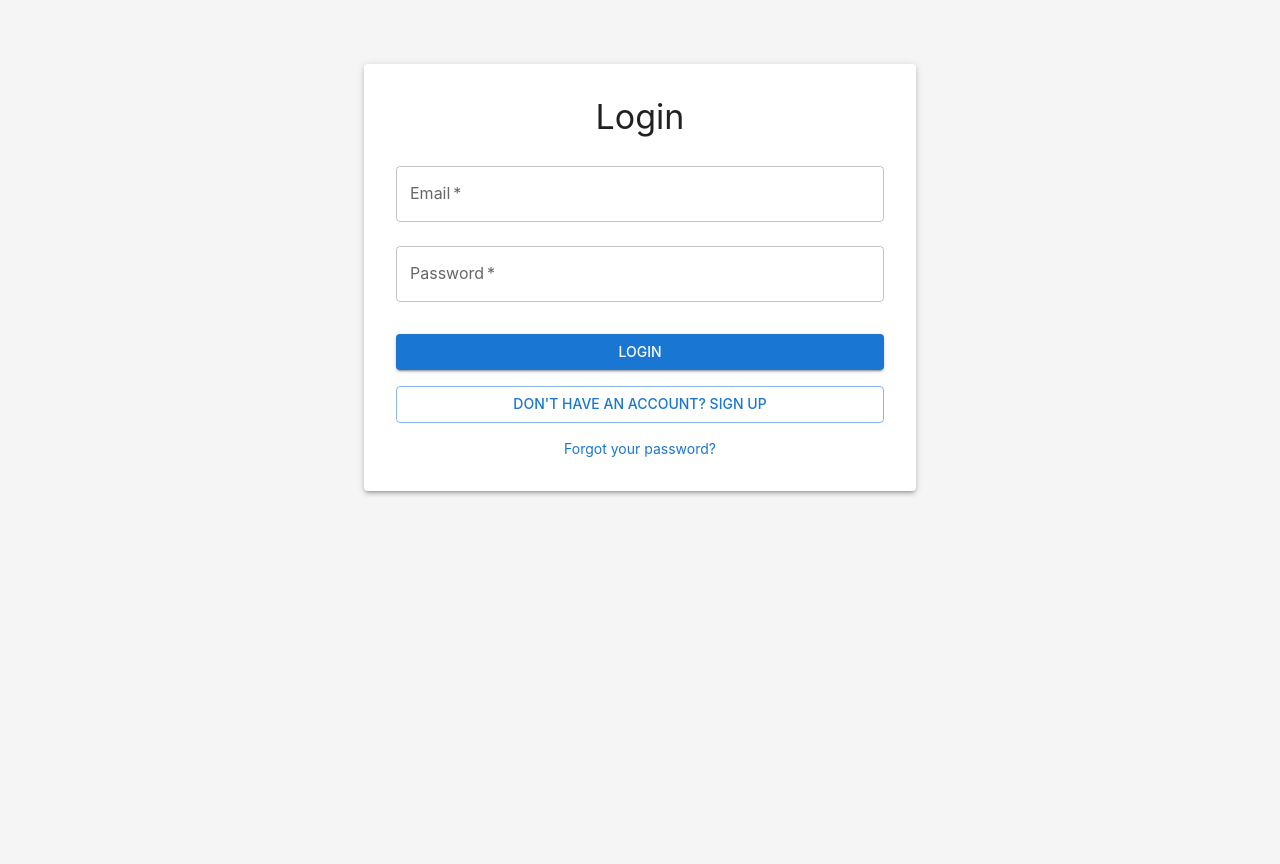
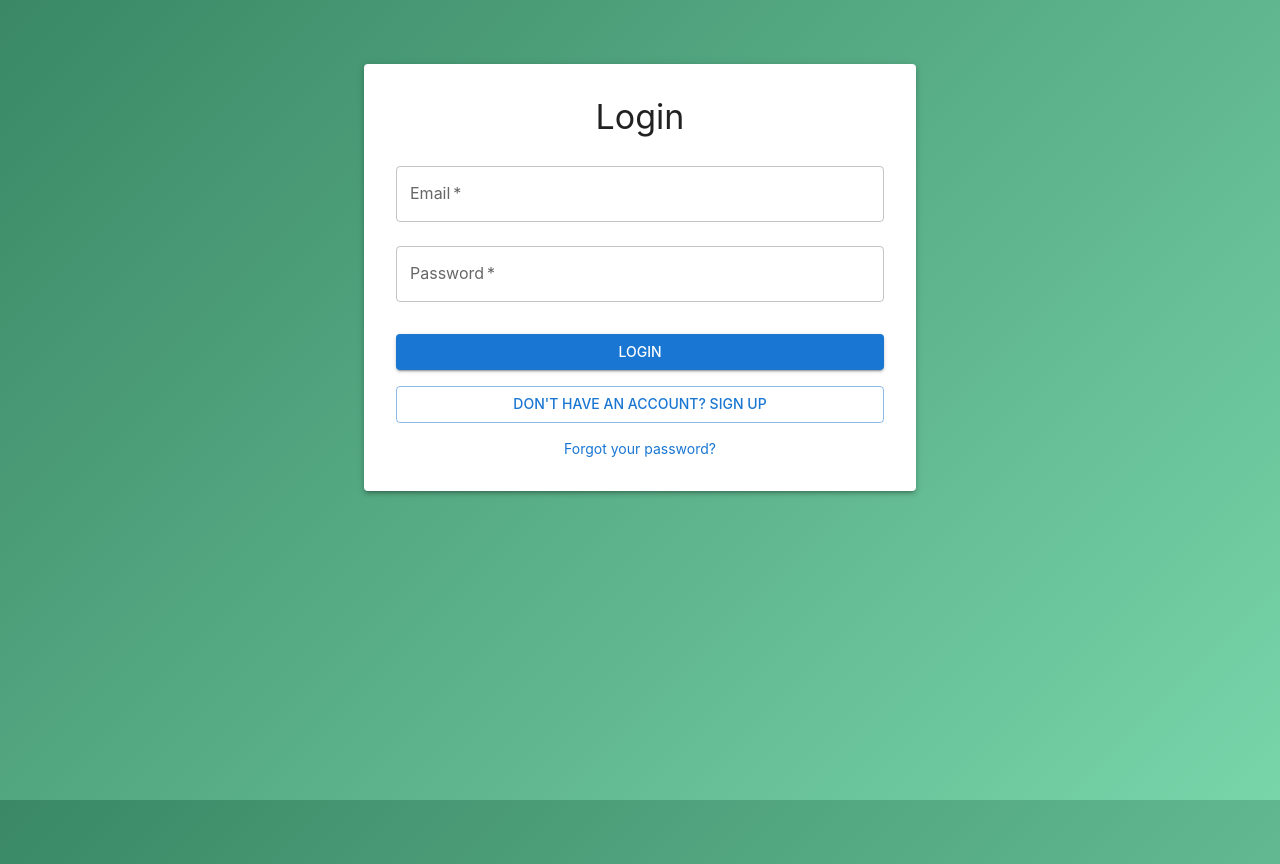
Before and after one commit to Rishav01-jpg/RingRingCrm, a React (Create React App) app in the folder frontend/: page /login in a window 1280 px wide. Before the commit the page ends 800 px from the top, so only its background shows below. Built offline with nearby package versions, Linux system fonts and the light colour scheme.

Commit message:
Update index.css

```diff
--- a/frontend/src/index.css
+++ b/frontend/src/index.css
@@ -1,13 +1,48 @@
 body {
   margin: 0;
   font-family: -apple-system, BlinkMacSystemFont, 'Segoe UI', 'Roboto', 'Oxygen',
-    'Ubuntu', 'Cantarell', 'Fira Sans', 'Droid Sans', 'Helvetica Neue',
-    sans-serif;
-  -webkit-font-smoothing: antialiased;
-  -moz-osx-font-smoothing: grayscale;
+    'Ubuntu', 'Cantarell', 'Fira Sans', 'Droid Sans', 'Helvetica Neue', sans-serif;
+  background: linear-gradient(135deg, #3a8865, #78d5aa);
+  background-attachment: fixed;
+  background-size: cover;
+  background-repeat: no-repeat;
+  background-position: center;
+  min-height: 100vh;
+  color: white;
 }
 
-code {
-  font-family: source-code-pro, Menlo, Monaco, Consolas, 'Courier New',
-    monospace;
+
+
+* {
+  box-sizing: border-box;
+
 }
+
+a {
+  color: white;
+  text-decoration: none;
+}
+
+.MuiDrawer-paper {
+  background: linear-gradient(135deg, #074b2d, #095230); /* Match sidebar */
+  color: white;
+}
+
+.MuiListItemIcon-root {
+  color: white;
+}
+
+.Mui-selected {
+  background-color: rgba(255, 255, 255, 0.2) !important;
+}
+
+input, textarea, select {
+  background-color: rgba(255, 255, 255, 0.1);
+  border: none;
+  padding: 10px;
+  color: white;
+}
+
+input::placeholder, textarea::placeholder {
+  color: #f0f0f0;
+}
```
